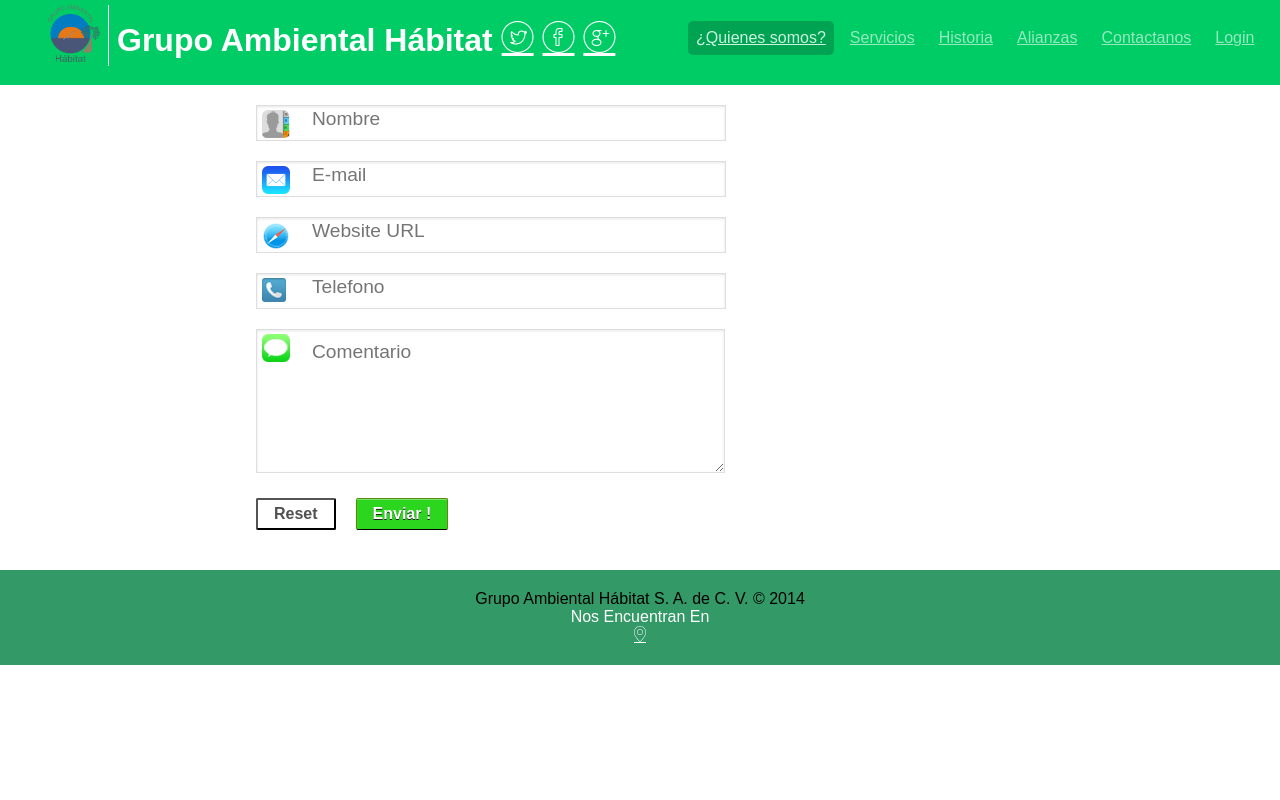
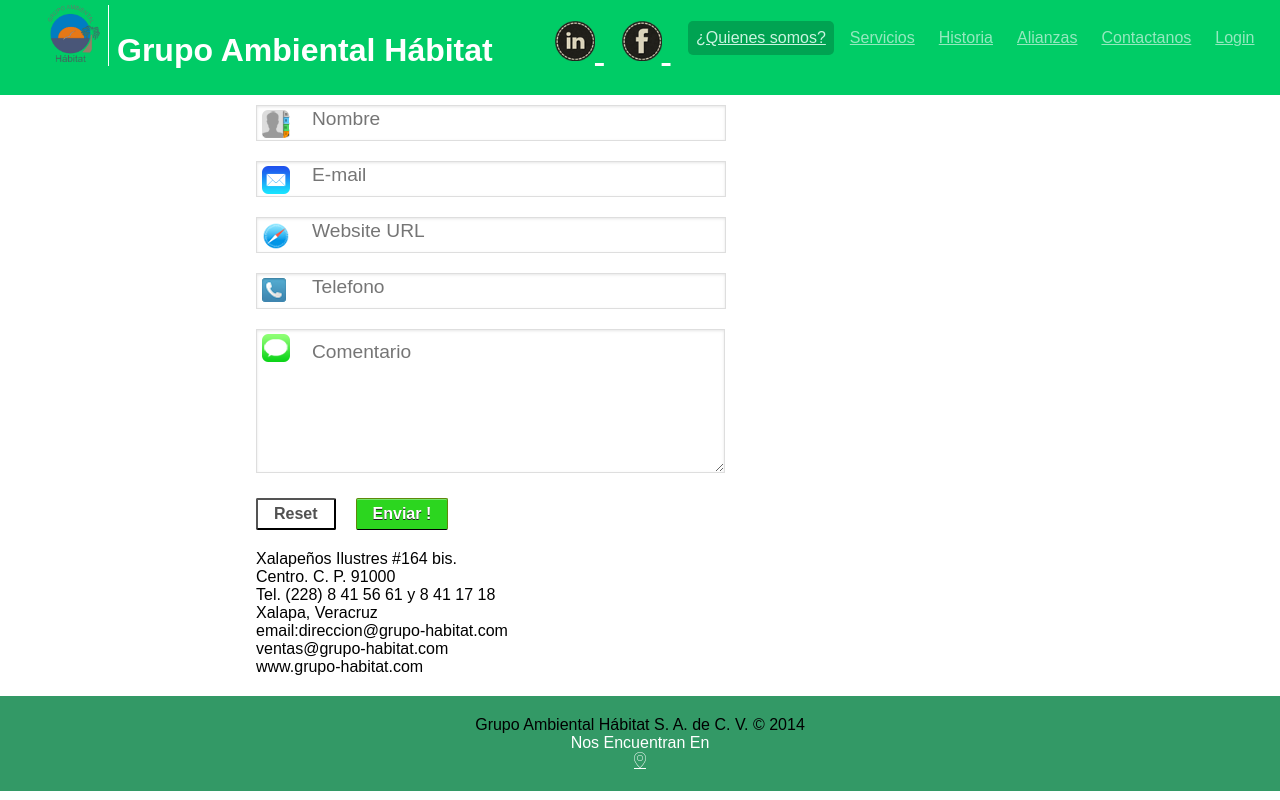
Before and after one commit to Yosihio/gruphabit, a PHP site: page /contactanos.php in a window 1280 px wide. Run offline with PHP 8.4, Linux system fonts and the light colour scheme; some libraries are stand-ins or nearby versions.

Commit message:
Modificaiones

```diff
--- a/contactanos.php
+++ b/contactanos.php
@@ -22,11 +22,17 @@
 				<img src="img/habitat.png" />
 				</a>
 			</figure>
-			<h1>Grupo Ambiental Hábitat
-            		<a href="" class="icon-twitter sponsor" target="_blank" rel="nofollow"></a>
-            		<a href="https://www.facebook.com/GrupoAmbientalHabitat?fref=ts" class="icon-facebook sponsor" target="_blank" rel="nofollow"></a>
-            		<a href="" class="icon-googleplus sponsor" target="_blank" rel="nofollow"></a>
-            </h1>
+			<h1>
+				Grupo Ambiental Hábitat &nbsp &nbsp &nbsp
+				<a href="http://www.linkedin.com/company/grupo-ambiental-h%C3%A1bitat-s-a-de-c-v-" target="_blank" rel="nofollow">
+					<img src="icoms/LinkedInOut.png" width="40" height="40" onMouseOver="this.src='icoms/LinkedInOver.png';" onMouseOut="this.src='icoms/LinkedInOut.png';"/>
+				</a>
+				&nbsp
+            	<a href="https://www.facebook.com/GrupoAmbientalHabitat?fref=ts" target="_blank" rel="nofollow">
+            		<img src="icoms/FacebookOut.png" width="40" height="40" onMouseOver="this.src='icoms/FacebookOver.png';" onMouseOut="this.src='icoms/FacebookOut.png';" />
+            	</a>
+            	&nbsp
+			</h1>
 		</div>
 		<div id="div_menu">
 			<nav>
@@ -45,7 +51,7 @@
 <section class="formcontac">
 <form name="efren-martinez" id="formmail" method="post" action="contact.php">
 		<div id="wrapping" class="clearfix">
-			<section id="aligned">
+	<section id="aligned">
 			<input type="text" name="name" id="name" placeholder="Nombre" autocomplete="off" tabindex="1" class="txtinput">
 			<input type="email" name="email" id="email" placeholder="E-mail" autocomplete="off" tabindex="2" class="txtinput">
 			<input type="text" name="website" id="website" placeholder="Website URL" autocomplete="off" tabindex="3" class="txtinput">
@@ -57,8 +63,23 @@
 			<input type="submit" name="submit" id="submitbtn" class="submitbtn" tabindex="7" value="Enviar !">
 			<br style="clear:both;">
 		</section>
+		<section>
+			<p>
+				Xalapeños Ilustres #164 bis.<br>
+				Centro. C. P. 91000<br>
+				Tel. (228) 8 41 56 61 y 8 41 17 18<br>
+				Xalapa, Veracruz<br>
+				email:direccion@grupo‐habitat.com<br>
+				ventas@grupo‐habitat.com<br>
+				www.grupo‐habitat.com
+			</p>
+		</section>
 		</form>
-</section>
+	</section>
+	<section>
+		<div>
+		</div>
+	</section>
 
 	<footer id="footer" class="footer">
     	<div class="fcontenido">
--- a/index.php
+++ b/index.php
@@ -27,7 +27,8 @@
 					<img src="icoms/LinkedInOut.png" width="40" height="40" onMouseOver="this.src='icoms/LinkedInOver.png';" onMouseOut="this.src='icoms/LinkedInOut.png';"/>
 				</a>
 				&nbsp
-            	<a href="https://www.facebook.com/GrupoAmbientalHabitat?fref=ts" class="icon-facebook sponsor" target="_blank" rel="nofollow">
+            	<a href="https://www.facebook.com/GrupoAmbientalHabitat?fref=ts" target="_blank" rel="nofollow">
+            		<img src="icoms/FacebookOut.png" width="40" height="40" onMouseOver="this.src='icoms/FacebookOver.png';" onMouseOut="this.src='icoms/FacebookOut.png';" />
             	</a>
             	&nbsp
 			</h1>
```
Also changed, not shown: alianzas.php (+6 -3 lines), historia.php (+6 -3 lines), nada.php (deleted, +0 -1 lines), quienes.php (+6 -3 lines), servicios.php (+6 -3 lines).
